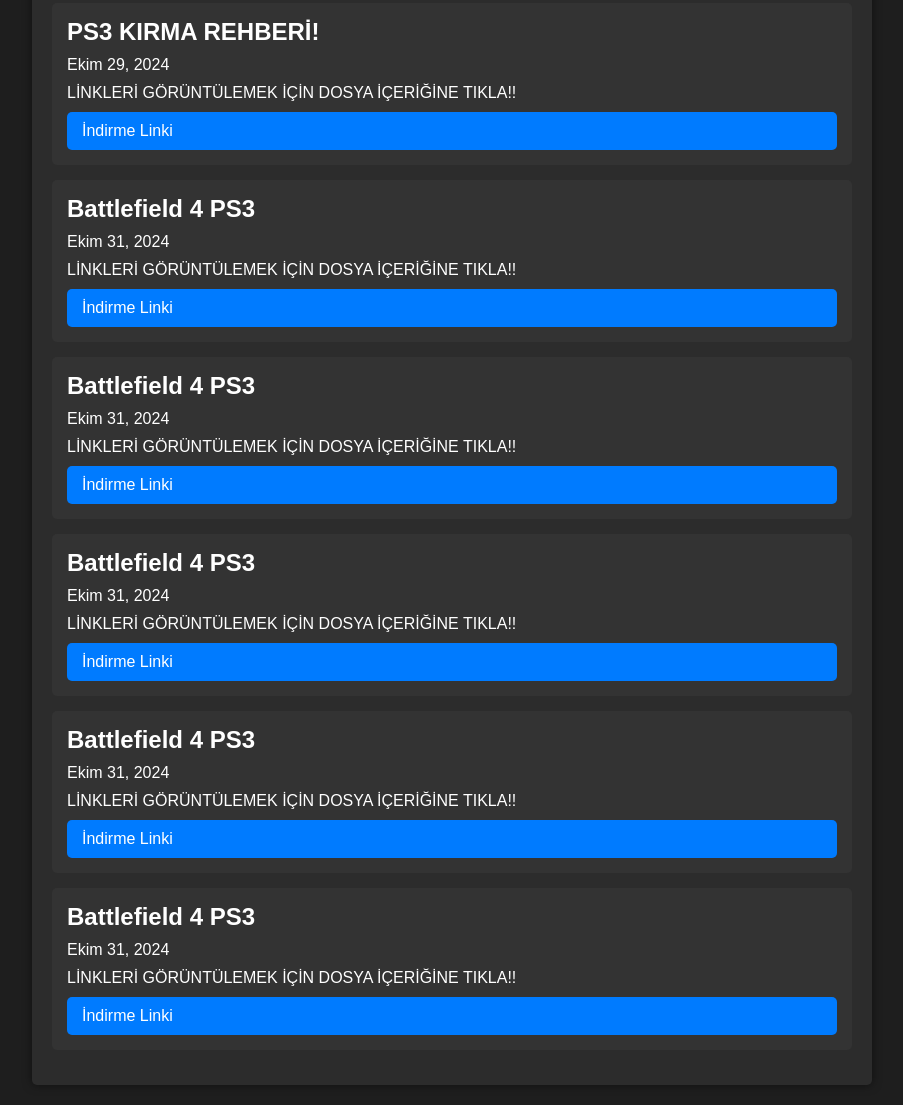
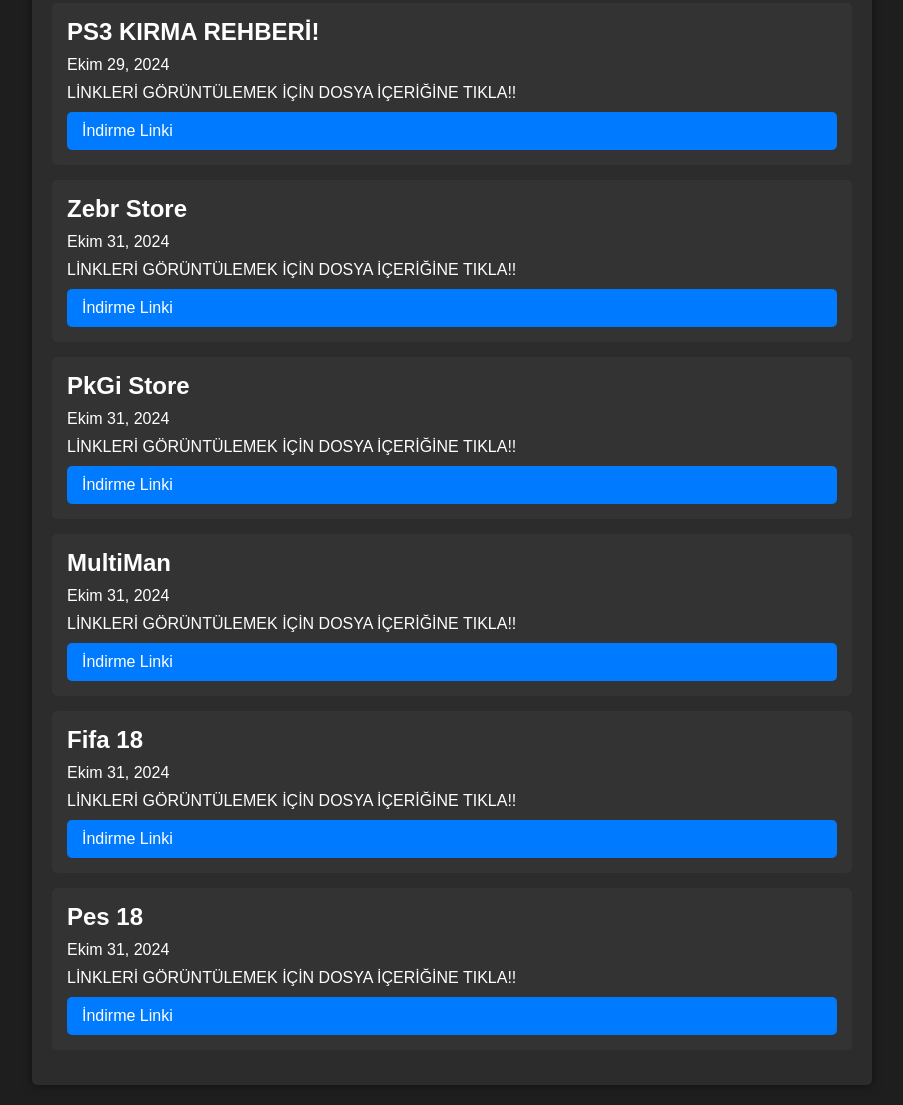
Before and after one commit to mathreus1/fiveps3, a plain HTML site: page index.html in a window 1280 px wide. Shown: the part 237-1342 px from the top of the page, without its empty margins (188-1091 px from the left). Drawn offline with Linux system fonts and the light colour scheme.

Commit message:
Update index.html

```diff
--- a/index.html
+++ b/index.html
@@ -78,35 +78,35 @@
     </div>
 
     <div class="game">
-        <h2>Battlefield 4 PS3</h2>
+        <h2>Zebr Store</h2>
         <p>Ekim 31, 2024</p>
         <p>LİNKLERİ GÖRÜNTÜLEMEK İÇİN DOSYA İÇERİĞİNE TIKLA!!</p>
         <a href="indirme_linki_2" class="download-link">İndirme Linki</a>
     </div>
 
     <div class="game">
-        <h2>Battlefield 4 PS3</h2>
+        <h2>PkGi Store</h2>
         <p>Ekim 31, 2024</p>
         <p>LİNKLERİ GÖRÜNTÜLEMEK İÇİN DOSYA İÇERİĞİNE TIKLA!!</p>
         <a href="indirme_linki_3" class="download-link">İndirme Linki</a>
     </div>
 
     <div class="game">
-        <h2>Battlefield 4 PS3</h2>
+        <h2>MultiMan</h2>
         <p>Ekim 31, 2024</p>
         <p>LİNKLERİ GÖRÜNTÜLEMEK İÇİN DOSYA İÇERİĞİNE TIKLA!!</p>
         <a href="indirme_linki_4" class="download-link">İndirme Linki</a>
     </div>
 
     <div class="game">
-        <h2>Battlefield 4 PS3</h2>
+        <h2>Fifa 18</h2>
         <p>Ekim 31, 2024</p>
         <p>LİNKLERİ GÖRÜNTÜLEMEK İÇİN DOSYA İÇERİĞİNE TIKLA!!</p>
         <a href="indirme_linki_5" class="download-link">İndirme Linki</a>
     </div>
 
     <div class="game">
-        <h2>Battlefield 4 PS3</h2>
+        <h2>Pes 18</h2>
         <p>Ekim 31, 2024</p>
         <p>LİNKLERİ GÖRÜNTÜLEMEK İÇİN DOSYA İÇERİĞİNE TIKLA!!</p>
         <a href="indirme_linki_6" class="download-link">İndirme Linki</a>
```
